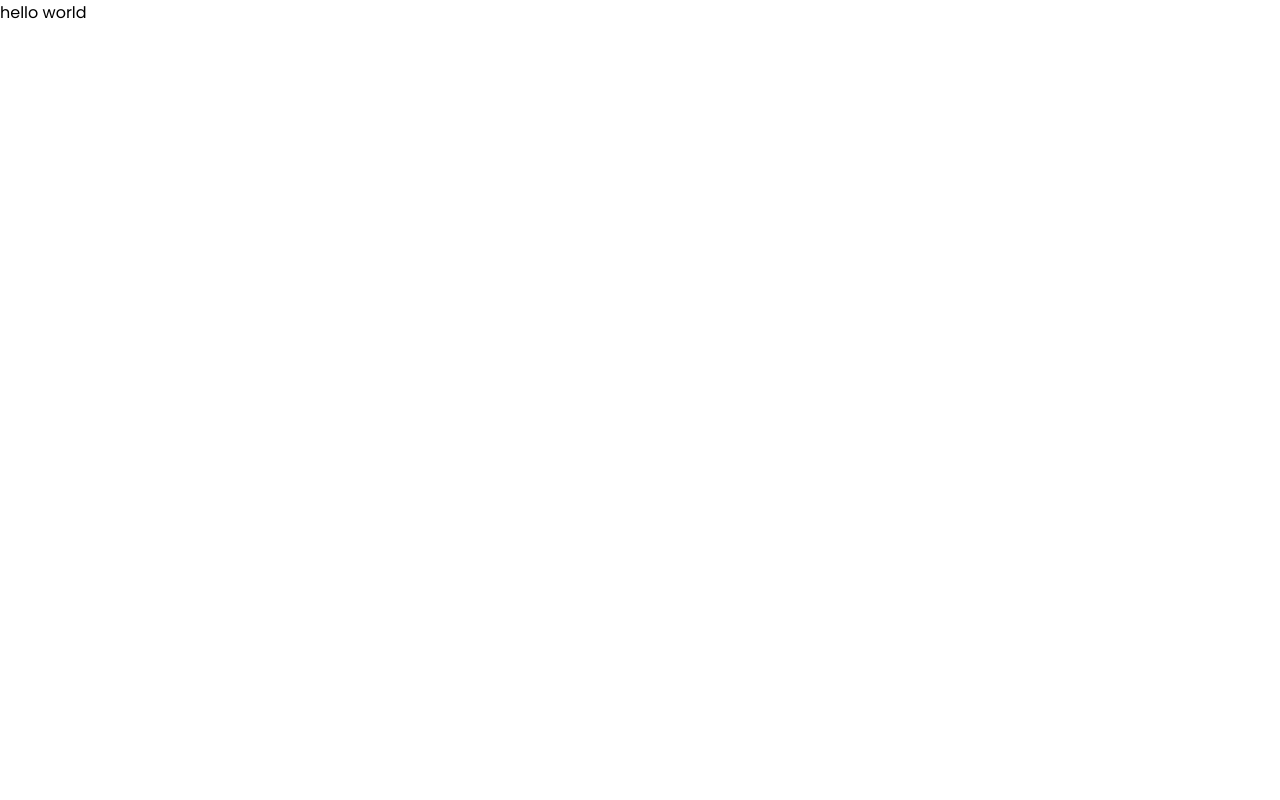
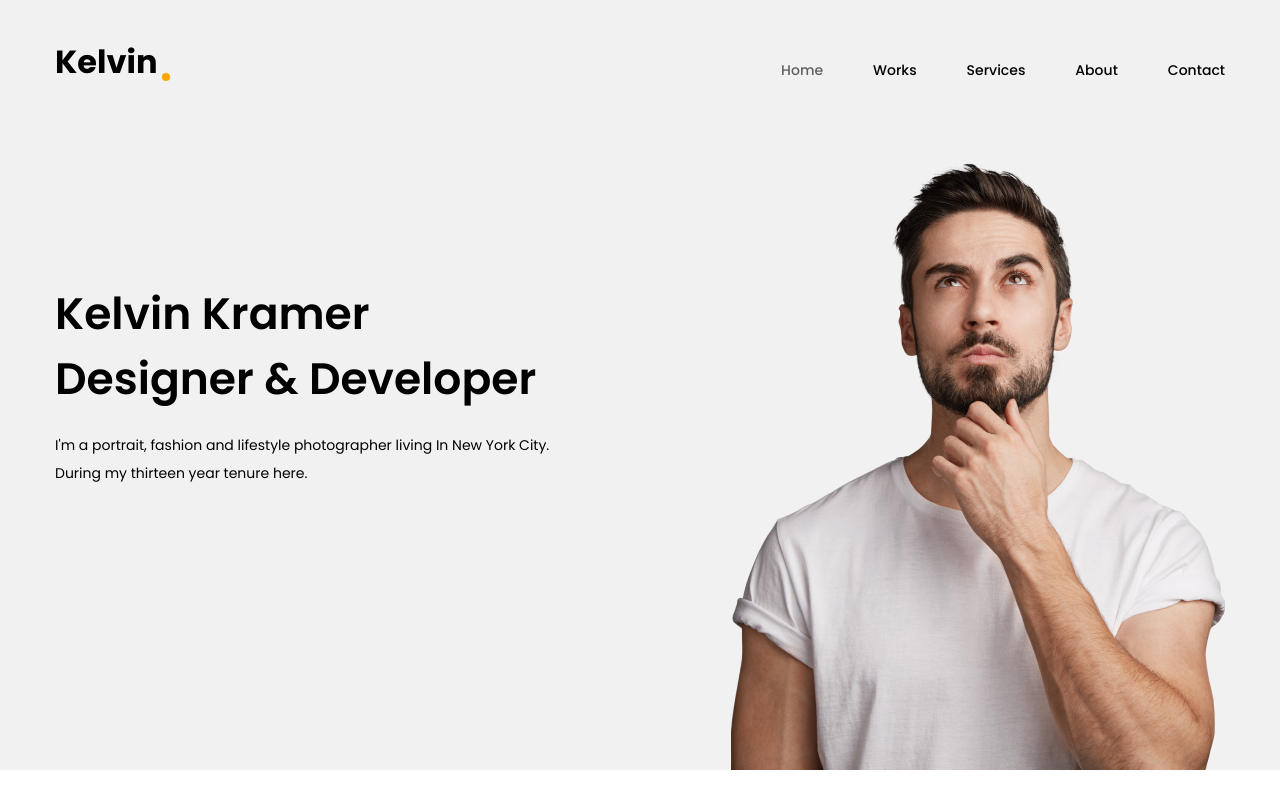
Before and after one commit to markdamolotov/freelancer_portfolio_landing, a plain HTML site: page index.html in a window 1280 px wide. Drawn offline with Linux system fonts and the light colour scheme.

Commit message:
add header

```diff
--- a/css/main.css
+++ b/css/main.css
@@ -3,4 +3,83 @@
 
 body {
   font-family: 'Poppins', sans-serif;
+  font-size: 14px;
+  color: #000;
 }
+
+.container {
+  max-width: 1230px;
+  padding: 0 30px;
+  margin: 0 auto;
+}
+
+/* header */
+
+.header {
+  padding-top: 46px;
+  background-color: #f1f1f1;
+}
+
+.header-nav {
+  display: flex;
+  justify-content: space-between;
+  align-items: flex-end;
+  margin-bottom: 76px;
+}
+
+.logo {
+  position: relative;
+  padding: 0 12px 3px 0;
+  font-size: 32px;
+  font-weight: 700;
+  line-height: 1;
+  color: #000;
+}
+
+.logo::after {
+  position: absolute;
+  right: 0;
+  bottom: 0;
+  content: "";
+  display: block;
+  width: 8px;
+  height: 8px;
+  background-color: #fda300;
+  border-radius: 50%;
+}
+
+.nav-list {
+  display: flex;
+  column-gap: 50px;
+  font-weight: 500;
+  font-size: 14px;
+}
+
+.nav-link {
+  color: #000;
+}
+
+.nav-link.active {
+  color: #606060;
+}
+
+.header-row {
+  display: flex;
+  justify-content: space-between;
+  column-gap: 30px;
+}
+
+.header-content {
+  max-width: 500px;
+  margin-top: 124px;
+}
+
+.header-content p {
+  line-height: 2;
+}
+
+.header-heading {
+  margin-bottom: 20px;
+  font-size: 44px;
+  font-weight: 600;
+}
--- a/index.html
+++ b/index.html
@@ -9,7 +9,34 @@
   <link rel="stylesheet" href="./css/media.css">
 </head>
 <body>
-  <h1>hello world</h1>
+  <header class="header">
+    <div class="container">
+
+      <div class="header-nav">
+        <a href="#!" class="logo">Kelvin</a>
+        <nav class="nav">
+          <ul class="nav-list">
+            <li class="nav-item"><a href="#!" class="nav-link active">Home</a></li>
+            <li class="nav-item"><a href="#!" class="nav-link">Works</a></li>
+            <li class="nav-item"><a href="#!" class="nav-link">Services</a></li>
+            <li class="nav-item"><a href="#!" class="nav-link">About</a></li>
+            <li class="nav-item"><a href="#!" class="nav-link">Contact</a></li>
+          </ul>
+        </nav>
+      </div>
+
+      <div class="header-row">
+        <div class="header-content">
+          <h1 class="header-heading">Kelvin Kramer<br> Designer & Developer</h1>
+          <p>I'm a portrait, fashion and lifestyle photographer living In New York City. During my thirteen year tenure here.</p>
+        </div>
+        <div class="header-img">
+          <img src="./img/header/hero.png" alt="">
+        </div>
+      </div>
+
+    </div>
+  </header>
 
   <script src="./js/main.js"></script>
 </body>
```
